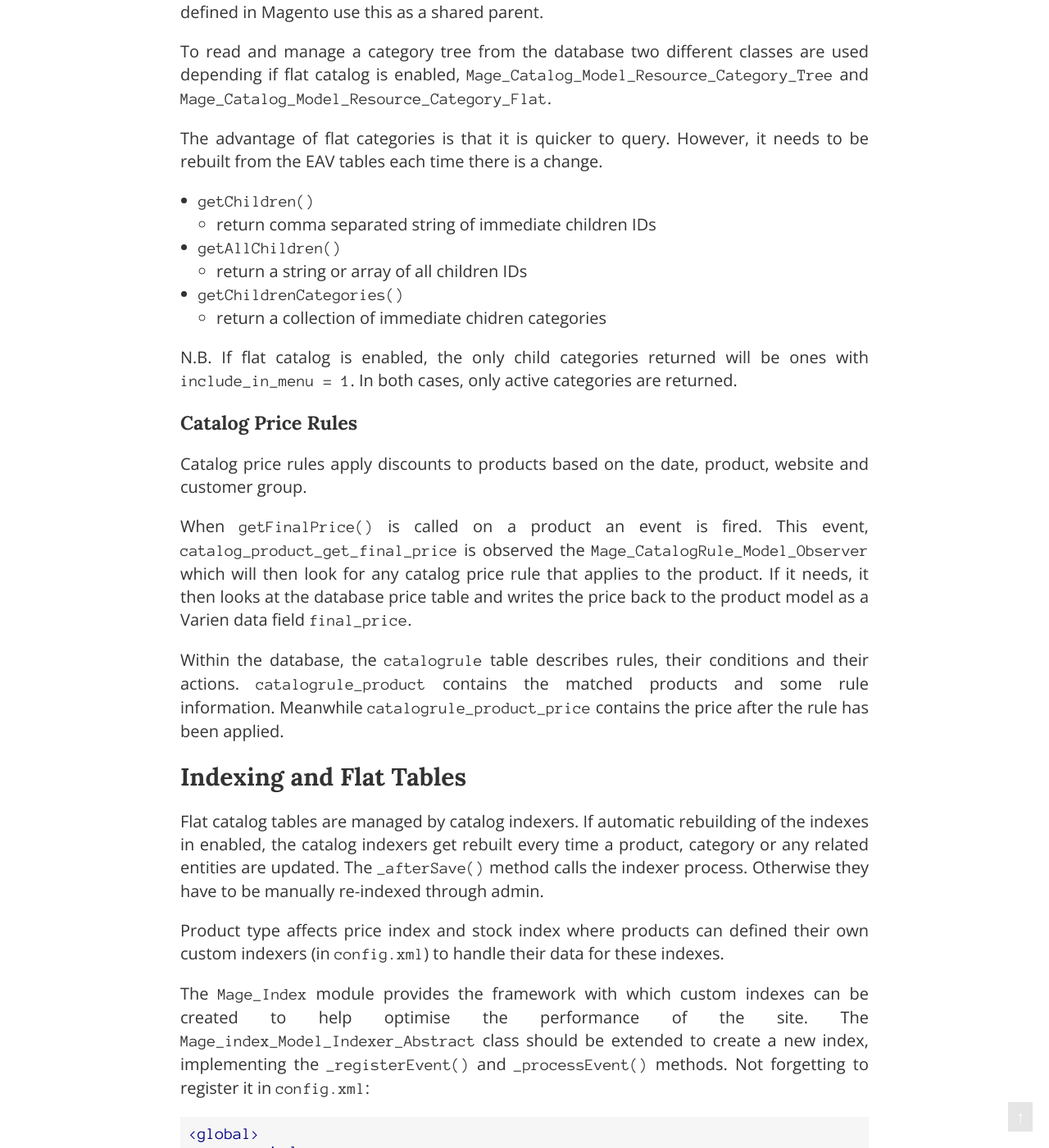
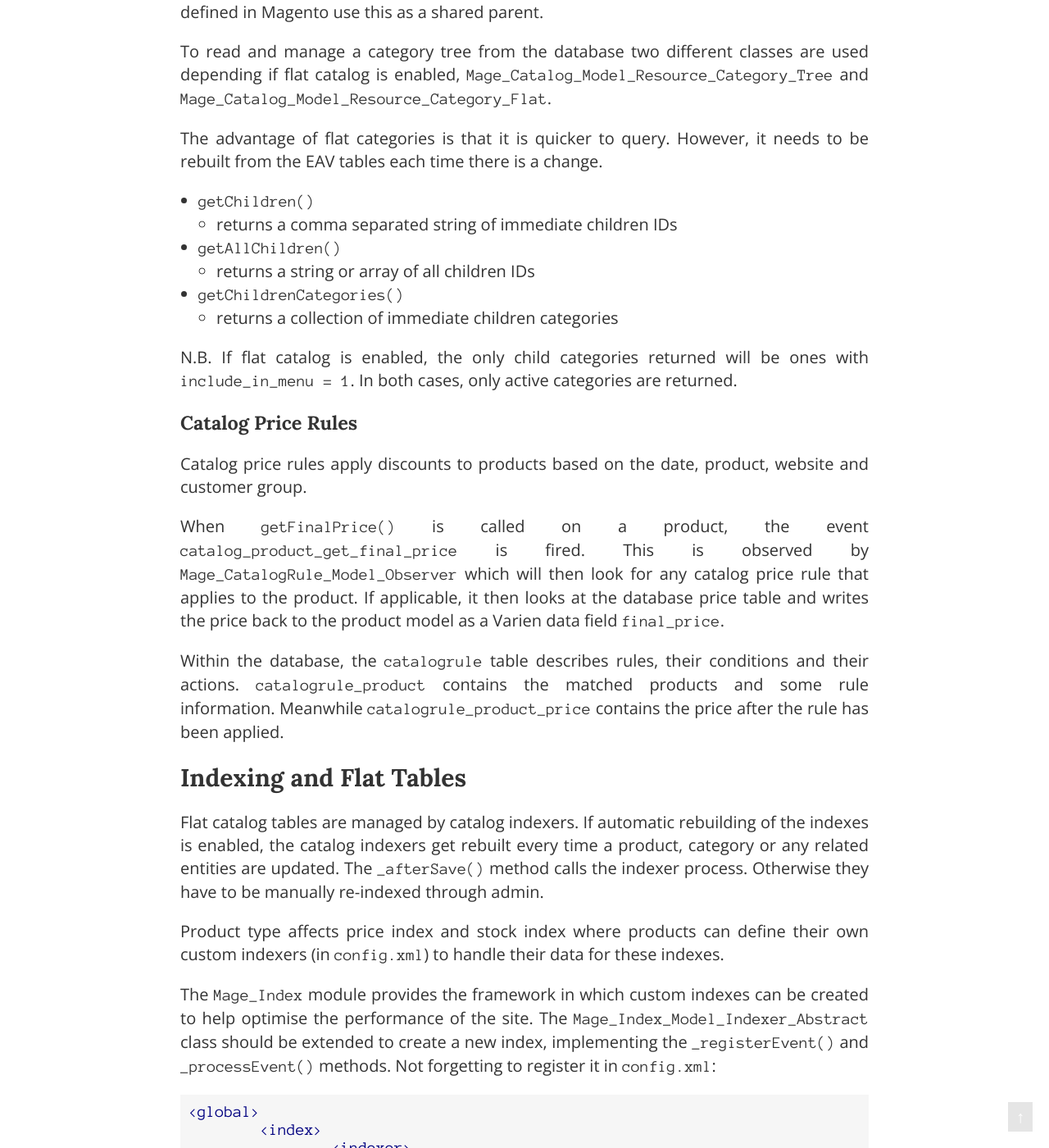
Before and after one commit to meanbee/magecert, a Jekyll site: the page built from catalog.md, in a window 1280 px wide and 1400 px high, scrolled down 3850 px. Shown: the whole window at 82% size. Built offline with Jekyll 4.4.1, drawn with Linux system fonts in a browser that asks for light colours; Markdown is read by kramdown in place of the engine named in the settings.

Commit message:
catalog.md - mostly spelling and grammar corrections, improvements on readability checkout.md - spelling and grammar, correction on collector class name and added info about dispatched events sales.md - spell correct

````diff
--- a/catalog.md
+++ b/catalog.md
@@ -117,11 +117,11 @@
 The advantage of flat categories is that it is quicker to query. However, it needs to be rebuilt from the EAV tables each time there is a change.
 
 - `getChildren()`
-	- return comma separated string of immediate children IDs
+	- returns a comma separated string of immediate children IDs
 - `getAllChildren()`
-	- return a string or array of all children IDs
+	- returns a string or array of all children IDs
 - `getChildrenCategories()`
-	- return a collection of immediate chidren categories
+	- returns a collection of immediate children categories
 
 N.B. If flat catalog is enabled, the only child categories returned will be ones with `include_in_menu = 1`.  In both cases, only active categories are returned.
 
@@ -130,17 +130,17 @@
 
 Catalog price rules apply discounts to products based on the date, product, website and customer group.
 
-When `getFinalPrice()` is called on a product an event is fired.  This event, `catalog_product_get_final_price` is observed the `Mage_CatalogRule_Model_Observer` which will then look for any catalog price rule that applies to the product.  If it needs, it then looks at the database price table and writes the price back to the product model as a Varien data field `final_price`.
+When `getFinalPrice()` is called on a product, the event `catalog_product_get_final_price` is fired. This is observed by `Mage_CatalogRule_Model_Observer` which will then look for any catalog price rule that applies to the product.  If applicable, it then looks at the database price table and writes the price back to the product model as a Varien data field `final_price`.
 
 Within the database, the `catalogrule` table describes rules, their conditions and their actions.  `catalogrule_product` contains the matched products and some rule information.  Meanwhile `catalogrule_product_price` contains the price after the rule has been applied.
 
 ## Indexing and Flat Tables
 
-Flat catalog tables are managed by catalog indexers. If automatic rebuilding of the indexes in enabled, the catalog indexers get rebuilt every time a product, category or any related entities are updated.  The `_afterSave()` method calls the indexer process.  Otherwise they have to be manually re-indexed through admin.
+Flat catalog tables are managed by catalog indexers. If automatic rebuilding of the indexes is enabled, the catalog indexers get rebuilt every time a product, category or any related entities are updated.  The `_afterSave()` method calls the indexer process.  Otherwise they have to be manually re-indexed through admin.
 
-Product type affects price index and stock index where products can defined their own custom indexers (in `config.xml`) to handle their data for these indexes.
+Product type affects price index and stock index where products can define their own custom indexers (in `config.xml`) to handle their data for these indexes.
 
-The `Mage_Index` module provides the framework with which custom indexes can be created to help optimise the performance of the site.  The `Mage_index_Model_Indexer_Abstract` class should be extended to create a new index, implementing the `_registerEvent()` and `_processEvent()` methods. Not forgetting to register it in `config.xml`:
+The `Mage_Index` module provides the framework in which custom indexes can be created to help optimise the performance of the site.  The `Mage_Index_Model_Indexer_Abstract` class should be extended to create a new index, implementing the `_registerEvent()` and `_processEvent()` methods. Not forgetting to register it in `config.xml`:
 
 ```xml
 <global>
````
Also changed, not shown: checkout.md (+3 -3 lines), sales.md (+1 -1 lines).
